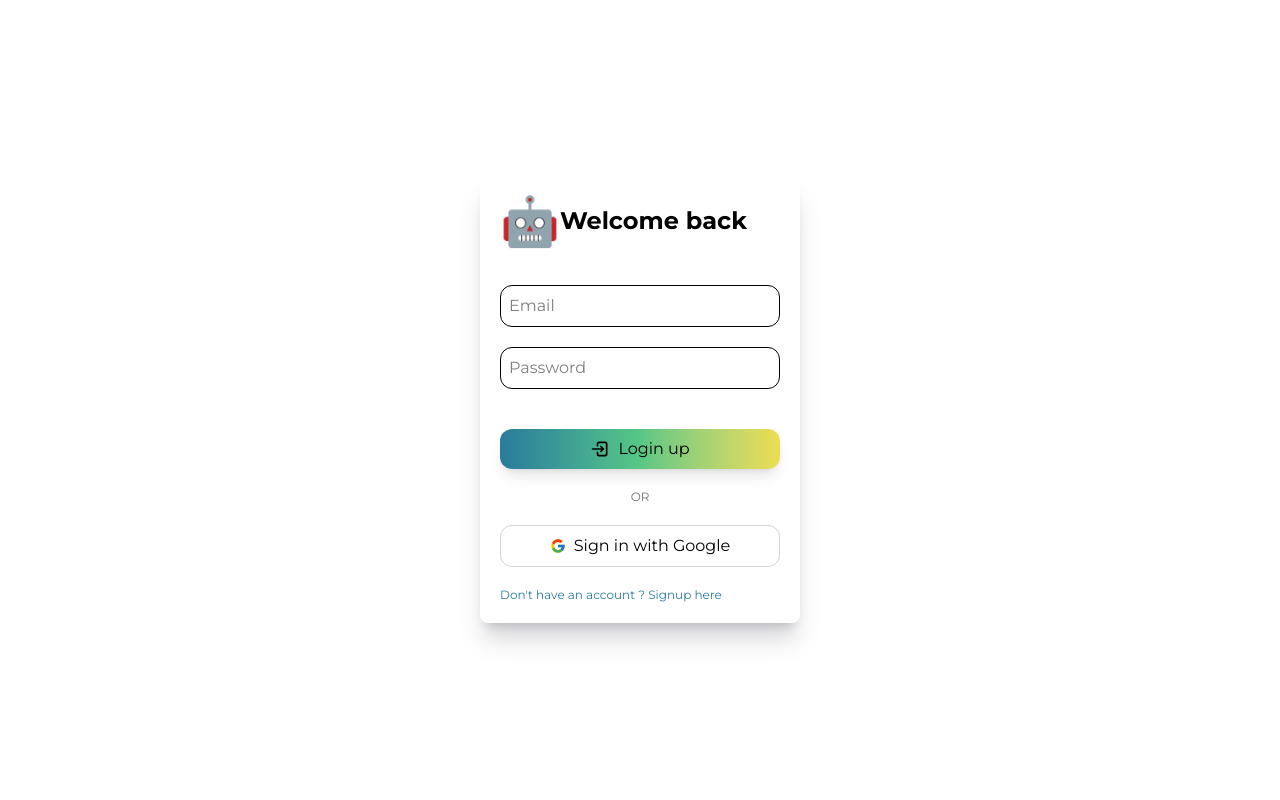
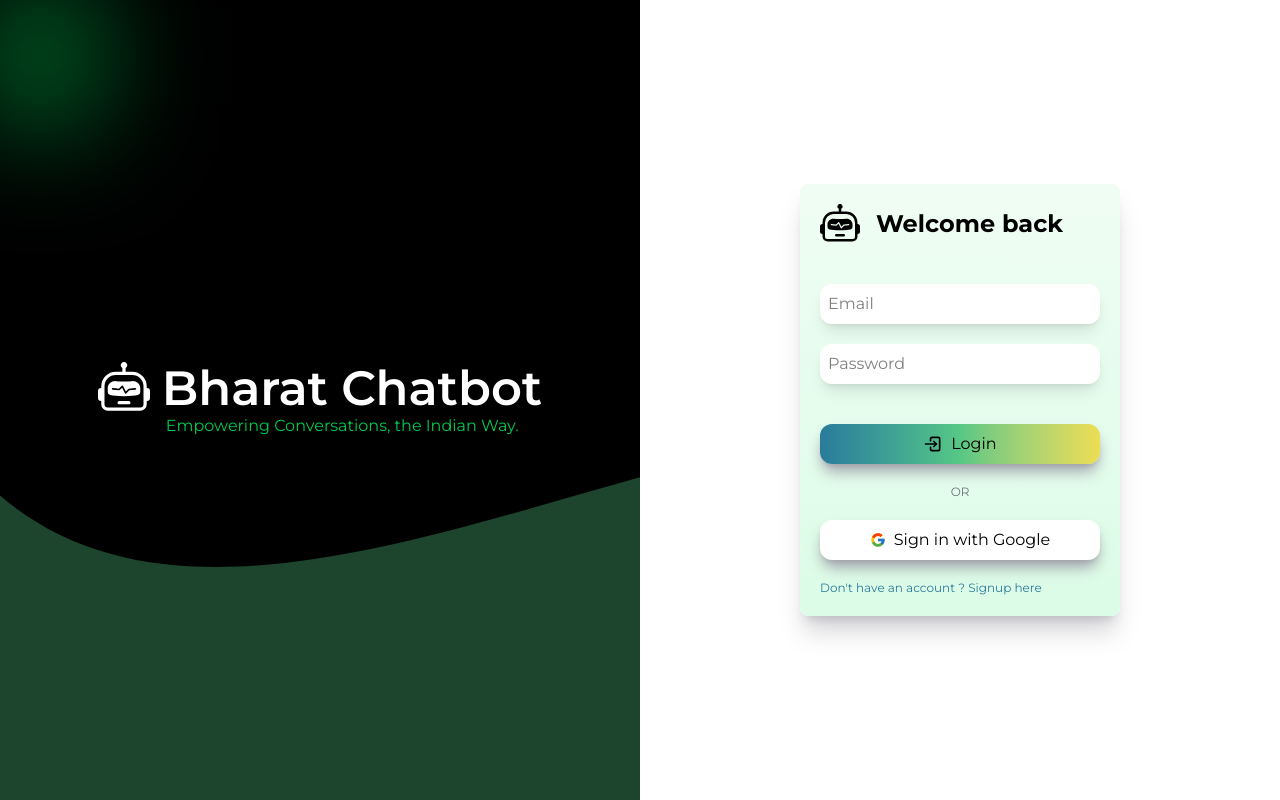
Before and after one commit to Bucksoft/BharatChatbot, a React (Vite) app: page /dashboard/upload-link in a window 1280 px wide. Built offline with nearby package versions, Linux system fonts and the light colour scheme; no server answers.

Commit message:
Modified the UI

```diff
--- a/src/components/Sidebar.jsx
+++ b/src/components/Sidebar.jsx
@@ -112,13 +112,19 @@
             darkMode ? "text-white" : "text-black"
           } `}
         >
-          <div className="w-6 h-6 rounded-full bg-white/20 flex items-center justify-center overflow-hidden">
+          <div className="w-6 h-6 rounded-full bg-white/50 flex items-center justify-center overflow-hidden">
+            {user?.profilePicture ? (
+              <>
                 <img
                   src={user?.profilePicture}
                   loading="lazy"
                   width={20}
                   className="rounded-full object-cover"
                 />
+              </>
+            ) : (
+              <span className="font-semibold">{user?.name[0].toUpperCase()}</span>
+            )}
           </div>
           <span className="truncate">{user?.email}</span>
         </div>
--- a/src/pages/LoginPage.jsx
+++ b/src/pages/LoginPage.jsx
@@ -5,10 +5,13 @@
 import { axiosInstance } from "../config/axios";
 import { useAuthStore } from "../store/userStore";
 import { FcGoogle } from "react-icons/fc";
+import { LuLoaderCircle } from "react-icons/lu";
+import { BsRobot } from "react-icons/bs";
 
 const LoginPage = () => {
   const [email, setEmail] = useState("");
   const [password, setPassword] = useState("");
+  const [loading, setLoading] = useState(false);
   const { setUser } = useAuthStore();
   const navigate = useNavigate();
   // const { setIsLoggedIn } = useStore();
@@ -16,11 +19,11 @@
 
   async function handleLogin() {
     try {
+      setLoading(true);
       const res = await axiosInstance.post(`user/login`, {
         email,
         password,
       });
-      console.log("LOGIN RESPONSE ", res);
       if (res.data.token) {
         login(res.data.user, res.data.token);
         toast.success(res.data.message);
@@ -29,13 +32,14 @@
     } catch (error) {
       console.log(error);
       toast.error(error.response.data.err || error.response.data.msg);
+    } finally {
+      setLoading(false);
     }
   }
 
   const handleGoogleLogin = () => {
     window.location.href =
       "https://bharat-chatbot-backend.onrender.com/auth/google";
-    console.log("GOOGLE LOGIN CALLED ");
     navigate("/dashboard/pricing");
   };
 
@@ -51,31 +55,73 @@
   }, []);
 
   return (
-    <main className="h-screen w-full grid place-items-center  text-black">
-      <section className="flex  flex-col gap-5 md:w-1/4 p-5 border-rose-500/20 rounded-lg  shadow-xl shadow-zinc-500/30">
-        <div className="flex items-center mb-5">
-          <span className="text-5xl">🤖</span>
+    <main className="h-screen w-full grid  md:grid-cols-2 place-items-center  text-black">
+      <section className=" bg-black hidden md:flex items-center justify-center w-full md:h-screen relative">
+        <svg
+          className="absolute top-0 left-0 z-10 w-full h-full"
+          viewBox="0 0 800 310"
+          xmlns="http://www.w3.org/2000/svg"
+          preserveAspectRatio="none"
+        >
+          <path
+            fill="#60e096"
+            fillOpacity="0.3"
+            d="M0,192 C360,288 1080,96 1440,192 L1440,320 L0,320 Z"
+          />
+        </svg>
+
+        <div className="h-28 w-20 bg-green-500 absolute top-0 left-0 blur-3xl" />
+
+        <div>
+          <h1 className="text-white flex items-center gap-3 font-semibold text-5xl">
+            {" "}
+            <BsRobot size={52} />
+            Bharat Chatbot
+          </h1>
+          <p className="text-green-500 pl-17">
+            Empowering Conversations, the Indian Way.
+          </p>
+        </div>
+      </section>
+
+      <section className="md:w-1/2">
+        <div className="flex flex-col gap-5 md:w-full p-5 bg-gradient-to-b from-green-50 to-green-100 rounded-lg  shadow-xl shadow-zinc-500/30">
+          <div className="flex items-center mb-5 gap-4">
+            <span className="text-5xl">
+              {" "}
+              <BsRobot size={40} />
+            </span>
             <p className="text-2xl font-bold">Welcome back </p>
           </div>
           <input
             type="email"
             placeholder="Email"
-          className="p-2 border rounded-xl"
+            className="p-2 shadow-lg rounded-xl bg-white"
             value={email}
             onChange={(e) => setEmail(e.target.value)}
           />
           <input
             type="password"
             placeholder="Password"
-          className="p-2 border rounded-xl"
+            className="p-2 shadow-lg rounded-xl bg-white"
             value={password}
             onChange={(e) => setPassword(e.target.value)}
           />
           <button
             onClick={handleLogin}
-          className="flex items-center rounded-xl mt-5 gap-2 justify-center bg-gradient-to-r from-[#2A7B9B] via-[#57C785] to-[#EDDD53] p-2 shadow-lg "
+            disabled={loading}
+            className="flex items-center rounded-xl mt-5 gap-2 justify-center bg-gradient-to-r shadow-zinc-400 from-[#2A7B9B] via-[#57C785] to-[#EDDD53] p-2 shadow-lg "
           >
-          <TbLogin2 size={20} /> Login up
+            {loading ? (
+              <>
+                <LuLoaderCircle className="animate-spin" size={20} />
+              </>
+            ) : (
+              <>
+                {" "}
+                <TbLogin2 size={20} /> Login{" "}
+              </>
+            )}
           </button>
           <div className="flex items-center justify-center gap-2 text-xs text-zinc-500">
             <span className="h-[0.05px] w-full bg-zinc-300" />
@@ -84,7 +130,7 @@
           </div>
           <button
             onClick={handleGoogleLogin}
-          className="flex items-center rounded-xl justify-center p-2 gap-2 border border-zinc-300 hover:bg-zinc-300 cursor-pointer"
+            className="flex items-center rounded-xl justify-center p-2 gap-2 shadow-lg shadow-zinc-400 hover:bg-zinc-300 cursor-pointer bg-white"
           >
             <FcGoogle />
             Sign in with Google
@@ -92,6 +138,7 @@
           <Link to={"/signup"} className="text-[#2A7B9B] text-xs">
             Don't have an account ? Signup here
           </Link>
+        </div>
       </section>
     </main>
   );
--- a/src/pages/PricingPage.jsx
+++ b/src/pages/PricingPage.jsx
@@ -8,14 +8,17 @@
 import { BsFillPatchPlusFill } from "react-icons/bs";
 import { GoCheckCircleFill } from "react-icons/go";
 import { Link } from "react-router-dom";
+import { LuLoaderCircle } from "react-icons/lu";
 
 const PricingPage = () => {
   const [plans, setPlans] = useState([]);
+  const [loading, setLoading] = useState(false);
   const { darkMode, setAllPlans } = useAuthStore();
 
   useEffect(() => {
     async function fetchAllPlans() {
       try {
+        setLoading(true);
         const res = await axiosInstance.get("plan/all", {
           withCredentials: true,
         });
@@ -23,6 +26,8 @@
         setAllPlans(res.data.plans);
       } catch (error) {
         console.log("Error in fetching plan details", error);
+      } finally {
+        setLoading(false);
       }
     }
     fetchAllPlans();
@@ -31,7 +36,13 @@
   console.log(plans);
 
   return (
-    <main className="">
+    <main>
+      {loading ? (
+        <div className="flex items-center gap-3 py-44 w-full justify-center">
+          <LuLoaderCircle className="animate-spin" /> <span>Loading....</span>
+        </div>
+      ) : (
+        <>
           <svg
             className="absolute top-0 left-0 hidden md:block -z-10 w-full h-full"
             viewBox="0 0 1440 320"
@@ -51,8 +62,8 @@
               Plans & Pricing
             </h1>
             <p className=" font-normal text-lg mt-2">
-          Select the perfect plan for your needs. Upgrade or downgrade at any
-          time.
+              Select the perfect plan for your needs. Upgrade or downgrade at
+              any time.
             </p>
           </div>
 
@@ -127,6 +138,8 @@
               </div>
             ))}
           </section>
+        </>
+      )}
     </main>
   );
 };
--- a/src/pages/SignupPage.jsx
+++ b/src/pages/SignupPage.jsx
@@ -3,6 +3,7 @@
 import { Link, useNavigate } from "react-router-dom";
 import { axiosInstance } from "../config/axios";
 import { toast } from "react-hot-toast";
+import { BsRobot } from "react-icons/bs";
 
 const SignupPage = () => {
   const [name, setName] = useState("");
@@ -30,37 +31,68 @@
   }
 
   return (
-    <main className="h-screen w-full grid place-items-center  text-black">
+    <main className="h-screen w-full grid md:grid-cols-2 place-items-center text-black">
+      <section className=" bg-black hidden md:flex items-center justify-center w-full md:h-screen relative">
+        <svg
+          className="absolute top-0 left-0 z-10 w-full h-full"
+          viewBox="0 0 800 310"
+          xmlns="http://www.w3.org/2000/svg"
+          preserveAspectRatio="none"
+        >
+          <path
+            fill="#60e096"
+            fillOpacity="0.3"
+            d="M0,192 C360,288 1080,96 1440,192 L1440,320 L0,320 Z"
+          />
+        </svg>
+
+        <div className="h-28 w-20 bg-green-500 absolute top-0 left-0 blur-3xl" />
+
+        <div>
+          <h1 className="text-white flex items-center gap-3 font-semibold text-5xl">
+            {" "}
+            <BsRobot size={52} />
+            Bharat Chatbot
+          </h1>
+          <p className="text-green-500 pl-17">
+            Empowering Conversations, the Indian Way.
+          </p>
+        </div>
+      </section>
+
       <form
         onSubmit={signup}
-        className="flex flex-col gap-5  md:w-1/4  p-5 rounded-xl  border-rose-500/20  shadow-xl shadow-zinc-500/30"
+        className="flex bg-gradient-to-b from-green-50 to-green-100  flex-col gap-5 md:w-1/2  p-5 rounded-xl   shadow-xl shadow-zinc-500/30"
       >
-        <div className="flex items-center my-5">
-          <span className="text-5xl">🤖</span>
+        <div className="flex items-center my-5 gap-3">
+          <span className="text-5xl">
+            {" "}
+            <BsRobot size={40} />
+          </span>
           <p className="text-2xl font-bold  text-nowrap">Create an account</p>
         </div>
         <input
           type="text"
           placeholder="Your Name"
-          className=" p-2 border rounded-xl"
+          className="p-2 shadow-lg rounded-xl bg-white"
           value={name}
           onChange={(e) => setName(e.target.value)}
         />
         <input
           type="email"
           placeholder="Email"
-          className=" p-2 border rounded-xl"
+          className="p-2 shadow-lg rounded-xl bg-white"
           value={email}
           onChange={(e) => setEmail(e.target.value)}
         />
         <input
           type="password"
           placeholder="Password"
-          className=" p-2 border rounded-xl"
+          className="p-2 shadow-lg rounded-xl bg-white"
           value={password}
           onChange={(e) => setPassword(e.target.value)}
         />
-        <button className="flex items-center rounded-xl gap-2 justify-center bg-gradient-to-r from-[#2A7B9B] via-[#57C785] to-[#EDDD53] shadow-lg  py-2">
+        <button className="flex items-center rounded-xl gap-2 justify-center bg-gradient-to-r from-[#2A7B9B] via-[#57C785] to-[#EDDD53] shadow-zinc-400 shadow-lg  py-2">
           <TbLogin2 size={20} /> Sign up
         </button>
         <Link to={"/login"} className="text-[#2A7B9B] text-xs">
```
Also changed, not shown: src/pages/GenerateKeysPage.jsx (+16 -1 lines), src/pages/UploadURLPage.jsx (+16 -4 lines). Lines whose indentation alone changed are shown as unchanged.
